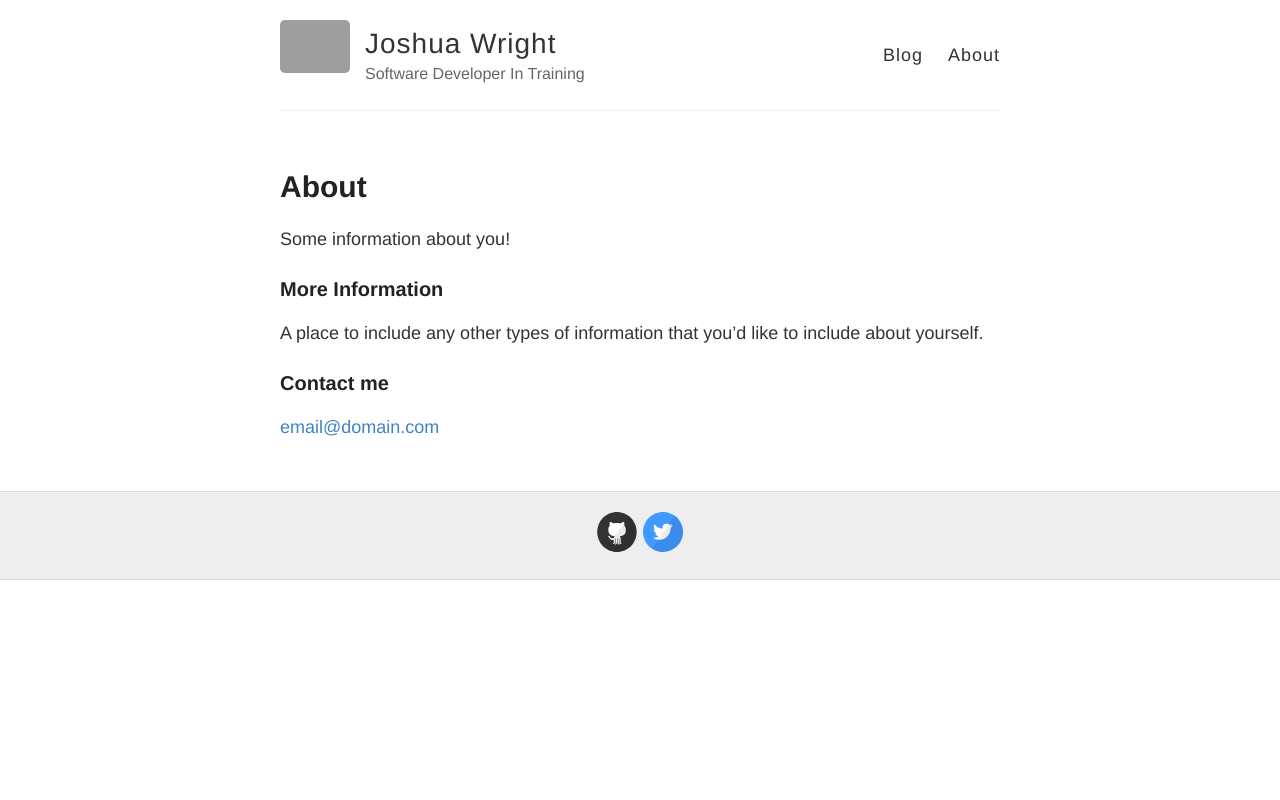
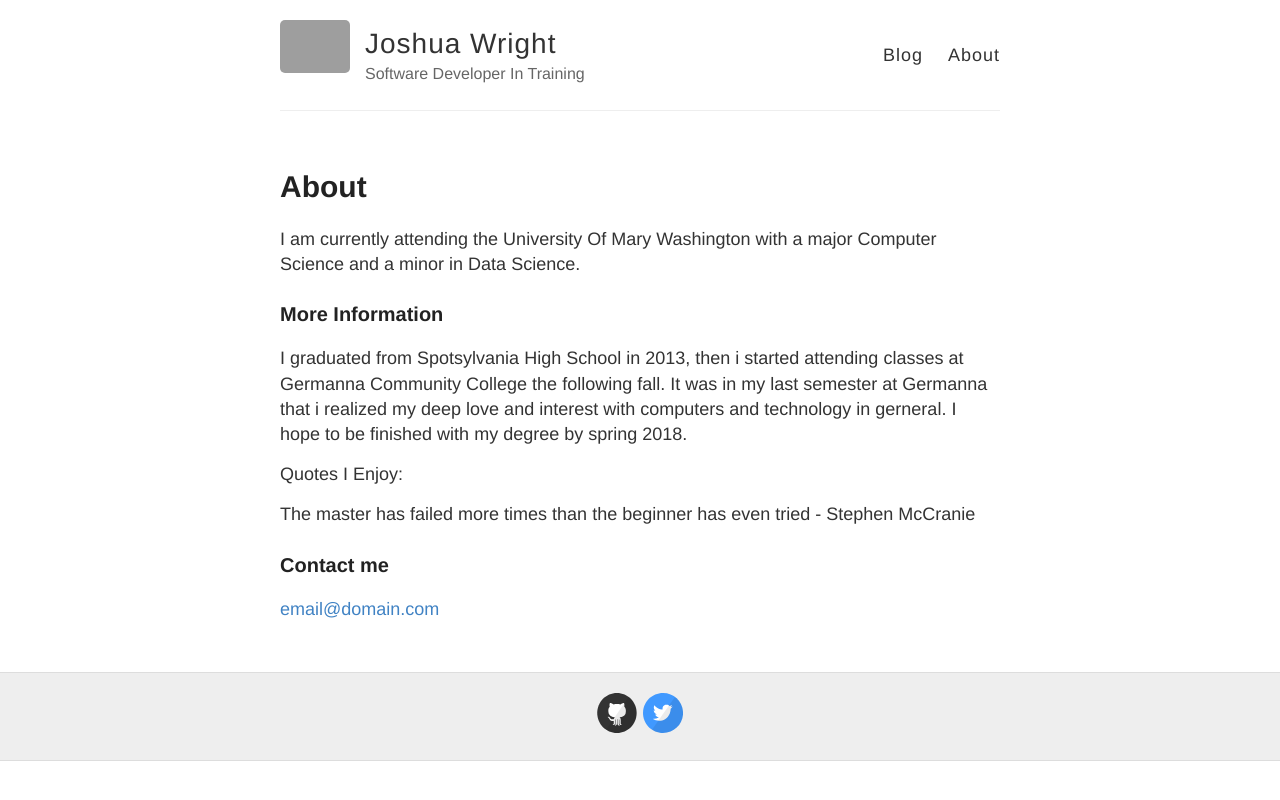
Before and after one commit to JoshTWright/devBlog, a Jekyll site: the page built from about.md, in a window 1280 px wide. Shown: the top 800 px of the page. Built offline with Jekyll 4.4.1, drawn with Linux system fonts in a browser that asks for light colours; grey boxes are pictures that could not be loaded.

Commit message:
Update about.md

```diff
--- a/about.md
+++ b/about.md
@@ -4,11 +4,16 @@ title: About
 permalink: /about/
 ---
 
-Some information about you!
+I am currently attending the University Of Mary Washington with a major Computer Science and a minor in Data Science.
 
 ### More Information
 
-A place to include any other types of information that you'd like to include about yourself.
+I graduated from Spotsylvania High School in 2013, then i started attending classes at Germanna Community College the following fall. It was in my last semester at Germanna that i realized my deep love and interest with computers and technology in gerneral. I hope to be finished with my degree by spring 2018.
+
+Quotes I Enjoy:
+
+The master has failed more times than the beginner has even tried
+                                                - Stephen McCranie
 
 ### Contact me
 
```
